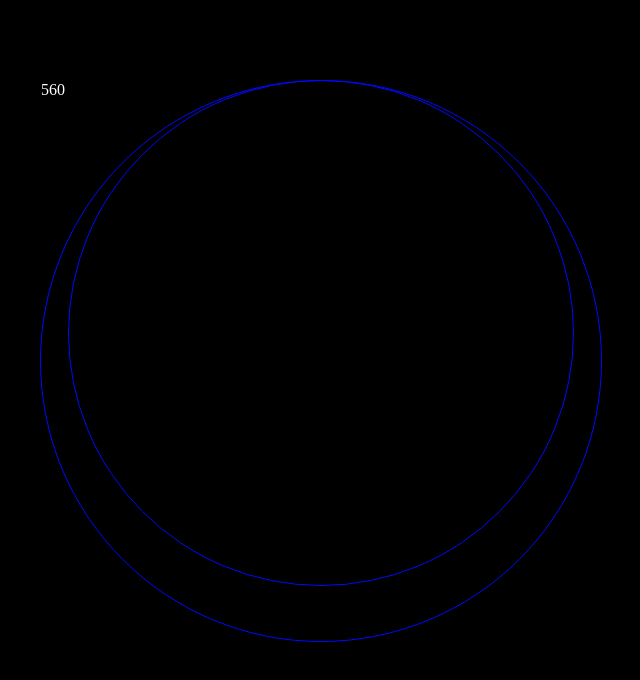
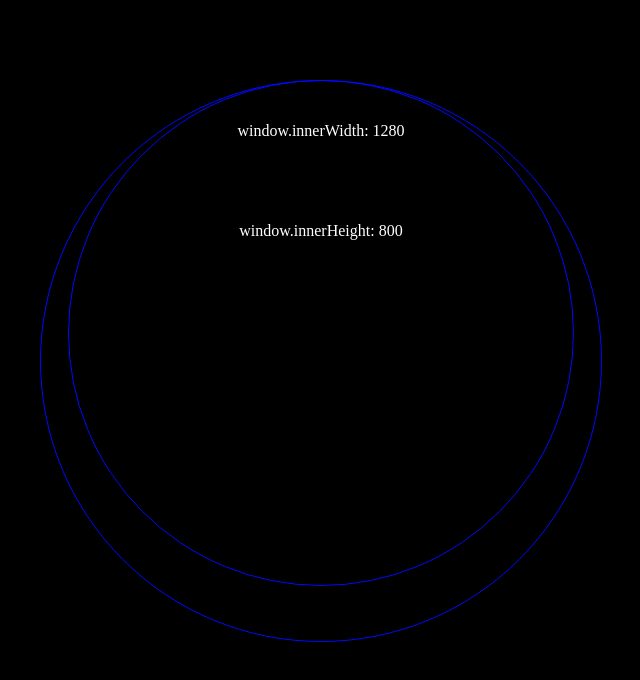
Before and after one commit to ryanxzhu/playground, a plain HTML site: page index.html in a window 1280 px wide. Shown: the whole page, without its empty margins (319-959 px from the left). Drawn offline with Linux system fonts and the light colour scheme.

Commit message:
added innerHTML to tell the window.innerWidth and window.innerHeight

```diff
--- a/index.html
+++ b/index.html
@@ -26,11 +26,12 @@
         circle.style.transform = "translate(-50%, 0)";
         circle.style.border = "1px solid #000aff";
         circle.style.color = "white";
+        circle.style.textAlign = "center";
+        circle.style.lineHeight = "100px";
 
         const circle2 = document.getElementById("circle2");
         circle2.style.width = circle.clientWidth * 0.9 + "px";
         circle2.style.height = circle.clientHeight * 0.9 + "px";
-        console.log(window.innerWidth + " " + window.outerWidth);
         circle2.style.borderRadius = "50%";
         circle2.style.position = "absolute";
         circle2.style.left = "50%";
@@ -38,7 +39,7 @@
         circle2.style.transform = "translate(-50%, 0)";
         circle2.style.border = "1px solid #000aff";
         circle2.style.color = "white";
-        circle.innerHTML = circle.clientWidth;
+        circle.innerHTML = "window.innerWidth: " + window.innerWidth + "<br>" + "window.innerHeight: " + window.innerHeight;
 
 
     </script>
```
